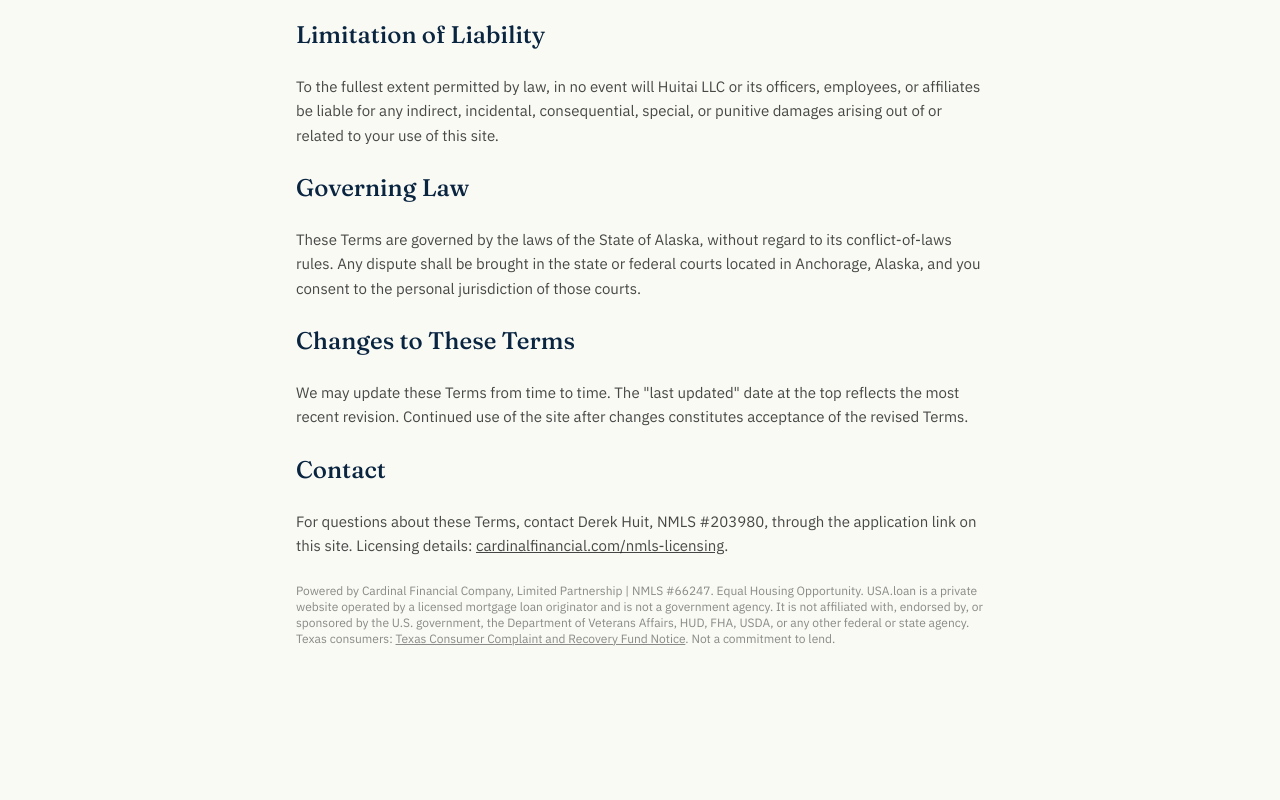
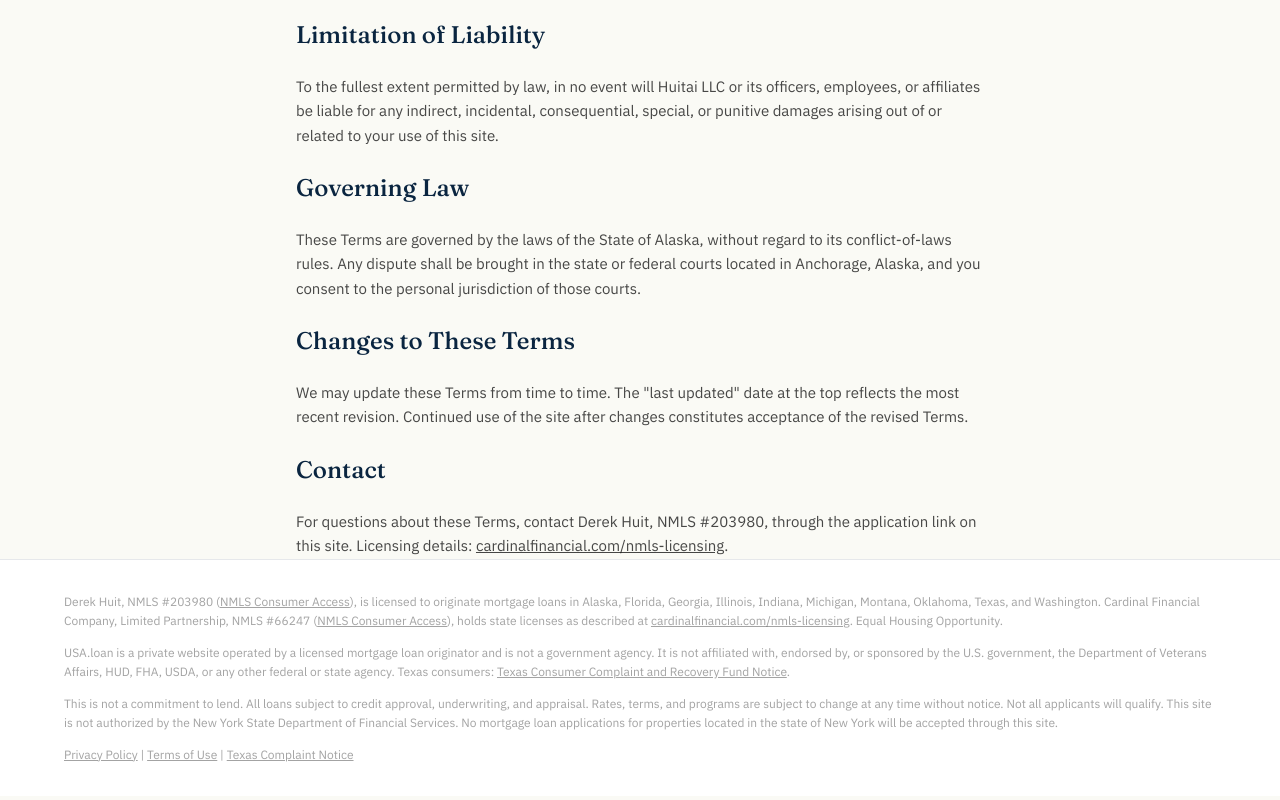
Before and after one commit to derekhuit-afk/usa-loan, a Next.js app: page /terms in a window 1280 px wide. Shown: the part 1487-2287 px from the top of the page. Before the commit the page ends 2246 px from the top, so only its background shows below. Built offline with nearby package versions, Linux system fonts and the light colour scheme.

Commit message:
Shared ComplianceFooter: full licensing, dual NMLS Consumer Access links, privacy/terms links on every page

```diff
--- a/app/learn/[slug]/page.tsx
+++ b/app/learn/[slug]/page.tsx
@@ -1,4 +1,5 @@
 import { notFound } from "next/navigation";
+import ComplianceFooter from "@/components/ComplianceFooter";
 import Link from "next/link";
 import { getPost, getPublishedPosts, POSTS } from "@/content/posts";
 import type { Metadata } from "next";
@@ -228,14 +229,7 @@ export default function LearnPost({ params }: { params: { slug: string } }) {
         source={`usa.loan/learn/${post.slug}`}
       />
 
-      <div className="border-t border-navy/10 bg-white px-6 py-8 md:px-10">
-        <p className="mx-auto max-w-6xl text-xs leading-relaxed text-ink/40">
-          Derek Huit, NMLS #203980. Cardinal Financial Company, Limited Partnership, NMLS #66247.
-          Equal Housing Opportunity. USA.loan is a private website operated by a licensed mortgage loan originator and is not a government agency. It is not affiliated with, endorsed by, or sponsored by the U.S. government, the Department of Veterans Affairs, HUD, FHA, USDA, or any other federal or state agency. Texas consumers: <a href="/texas-complaint-notice" className="underline hover:text-ink/70">Texas Consumer Complaint and Recovery Fund Notice</a>. This is not a commitment to lend. All loans subject to credit approval,
-          underwriting, and appraisal.
-          {isDscr && " " + DSCR_DISCLOSURE}
-        </p>
-      </div>
+      <ComplianceFooter extra={isDscr ? DSCR_DISCLOSURE : undefined} />
     </main>
   );
 }
--- a/app/learn/page.tsx
+++ b/app/learn/page.tsx
@@ -1,4 +1,5 @@
 import Link from "next/link";
+import ComplianceFooter from "@/components/ComplianceFooter";
 import { getPublishedPosts } from "@/content/posts";
 import type { Metadata } from "next";
 import LeadForm from "@/components/LeadForm";
@@ -101,12 +102,7 @@ export default function LearnIndex() {
         heading="Questions about any of these programs?"
       />
 
-      <div className="border-t border-navy/10 bg-white px-6 py-8 md:px-10">
-        <p className="mx-auto max-w-6xl text-xs leading-relaxed text-ink/40">
-          Derek Huit, NMLS #203980. Cardinal Financial Company, Limited Partnership, NMLS #66247.
-          Equal Housing Opportunity. USA.loan is a private website operated by a licensed mortgage loan originator and is not a government agency. It is not affiliated with, endorsed by, or sponsored by the U.S. government, the Department of Veterans Affairs, HUD, FHA, USDA, or any other federal or state agency. Texas consumers: <a href="/texas-complaint-notice" className="underline hover:text-ink/70">Texas Consumer Complaint and Recovery Fund Notice</a>. This is not a commitment to lend.
-        </p>
-      </div>
+      <ComplianceFooter />
     </main>
   );
 }
--- a/app/page.tsx
+++ b/app/page.tsx
@@ -710,8 +710,7 @@ function Footer() {
         <div className="mt-12 border-t border-cream/10 pt-8 text-xs leading-relaxed text-cream/40">
           <p>
             ⌂ Equal Housing Opportunity. USA.loan is a private website operated by a licensed mortgage loan originator and is not a government agency. It is not affiliated with, endorsed by, or sponsored by the U.S. government, the Department of Veterans Affairs, HUD, FHA, USDA, or any other federal or state agency. Texas consumers: <a href="/texas-complaint-notice" className="underline hover:text-ink/70">Texas Consumer Complaint and Recovery Fund Notice</a>. Derek Huit, NMLS #203980, is licensed in Alaska, Florida, Georgia, Illinois, Indiana,
-            Michigan, Montana, Oklahoma, Texas, and Washington. Cardinal Financial Company, Limited Partnership, NMLS
-            #66247, holds state licenses as described at cardinalfinancial.com/nmls-licensing. This site is not
+            Michigan, Montana, Oklahoma, Texas, and Washington. Cardinal Financial Company, Limited Partnership, NMLS #66247 (<a href="https://www.nmlsconsumeraccess.org/EntityDetails.aspx/COMPANY/66247" className="underline hover:text-cream/70" target="_blank" rel="noopener noreferrer">NMLS Consumer Access</a>), holds state licenses as described at <a href="https://www.cardinalfinancial.com/nmls-licensing" className="underline hover:text-cream/70" target="_blank" rel="noopener noreferrer">cardinalfinancial.com/nmls-licensing</a>. This site is not
             authorized by the New York State Department of Financial Services. No mortgage loan applications for
             properties located in the state of New York will be accepted through this site.
           </p>
--- a/app/privacy/page.tsx
+++ b/app/privacy/page.tsx
@@ -1,4 +1,5 @@
 import Link from 'next/link';
+import ComplianceFooter from "@/components/ComplianceFooter";
 
 export const metadata = {
   title: 'Privacy Policy — USA.loan',
@@ -73,12 +74,9 @@ export default function PrivacyPage() {
             Questions about this policy? Contact Derek Huit, NMLS #203980, through the application link on this site, or review licensing at{' '}
             <a className="underline" href="https://www.cardinalfinancial.com/nmls-licensing" target="_blank" rel="noopener">cardinalfinancial.com/nmls-licensing</a>.
           </p>
-
-          <p className="text-xs text-ink/50">
-            Powered by Cardinal Financial Company, Limited Partnership | NMLS #66247. Equal Housing Opportunity. USA.loan is a private website operated by a licensed mortgage loan originator and is not a government agency. It is not affiliated with, endorsed by, or sponsored by the U.S. government, the Department of Veterans Affairs, HUD, FHA, USDA, or any other federal or state agency. Texas consumers: <a href="/texas-complaint-notice" className="underline hover:text-ink/70">Texas Consumer Complaint and Recovery Fund Notice</a>. Not a commitment to lend.
-          </p>
         </div>
       </div>
+      <ComplianceFooter />
     </main>
   );
 }
--- a/app/programs/[program]/page.tsx
+++ b/app/programs/[program]/page.tsx
@@ -1,4 +1,5 @@
 import { notFound } from "next/navigation";
+import ComplianceFooter from "@/components/ComplianceFooter";
 import Link from "next/link";
 import { getProgram, PROGRAMS } from "@/content/programs";
 import type { Metadata } from "next";
@@ -197,15 +198,7 @@ export default function ProgramPage({ params }: { params: { program: string } })
       <LeadForm program={p.slug} source={`usa.loan/programs/${p.slug}`} />
 
       {/* ── Footer compliance ── */}
-      <div className="border-t border-navy/10 bg-white px-6 py-8 md:px-10">
-        <p className="mx-auto max-w-6xl text-xs leading-relaxed text-ink/40">
-          Derek Huit, NMLS #203980, is licensed to originate mortgage loans in Alaska, Georgia, Illinois, Indiana,
-          Michigan, Montana, Oklahoma, Texas, Florida, and Washington. Cardinal Financial Company, Limited Partnership,
-          NMLS #66247. Equal Housing Opportunity. USA.loan is a private website operated by a licensed mortgage loan originator and is not a government agency. It is not affiliated with, endorsed by, or sponsored by the U.S. government, the Department of Veterans Affairs, HUD, FHA, USDA, or any other federal or state agency. Texas consumers: <a href="/texas-complaint-notice" className="underline hover:text-ink/70">Texas Consumer Complaint and Recovery Fund Notice</a>. This is not a commitment to lend. All loans subject to credit
-          approval, underwriting, and appraisal.
-          {p.dscr && " " + DSCR_DISCLOSURE}
-        </p>
-      </div>
+      <ComplianceFooter extra={p.dscr ? DSCR_DISCLOSURE : undefined} />
     </main>
   );
 }
--- a/app/states/[state]/page.tsx
+++ b/app/states/[state]/page.tsx
@@ -1,4 +1,5 @@
 import { notFound } from "next/navigation";
+import ComplianceFooter from "@/components/ComplianceFooter";
 import Link from "next/link";
 import { getState, STATES } from "@/content/states";
 import { getProgram } from "@/content/programs";
@@ -234,15 +235,7 @@ export default function StatePage({ params }: { params: { state: string } }) {
       />
 
       {/* ── Footer compliance ── */}
-      <div className="border-t border-navy/10 bg-white px-6 py-8 md:px-10">
-        <p className="mx-auto max-w-6xl text-xs leading-relaxed text-ink/40">
-          Derek Huit, NMLS #203980, is licensed to originate mortgage loans in Alaska, Georgia, Illinois, Indiana,
-          Michigan, Montana, Oklahoma, Texas, Florida, and Washington. Cardinal Financial Company, Limited Partnership,
-          NMLS #66247. Equal Housing Opportunity. USA.loan is a private website operated by a licensed mortgage loan originator and is not a government agency. It is not affiliated with, endorsed by, or sponsored by the U.S. government, the Department of Veterans Affairs, HUD, FHA, USDA, or any other federal or state agency. Texas consumers: <a href="/texas-complaint-notice" className="underline hover:text-ink/70">Texas Consumer Complaint and Recovery Fund Notice</a>. This is not a commitment to lend. All loans subject to credit
-          approval, underwriting, and appraisal.
-          {s.dscr && " " + DSCR_DISCLOSURE}
-        </p>
-      </div>
+      <ComplianceFooter extra={s.dscr ? DSCR_DISCLOSURE : undefined} />
     </main>
   );
 }
--- a/app/terms/page.tsx
+++ b/app/terms/page.tsx
@@ -1,4 +1,5 @@
 import Link from 'next/link';
+import ComplianceFooter from "@/components/ComplianceFooter";
 
 export const metadata = {
   title: 'Terms of Use — USA.loan',
@@ -75,12 +76,9 @@ export default function TermsPage() {
             For questions about these Terms, contact Derek Huit, NMLS #203980, through the application link on this site. Licensing details:{' '}
             <a className="underline" href="https://www.cardinalfinancial.com/nmls-licensing" target="_blank" rel="noopener">cardinalfinancial.com/nmls-licensing</a>.
           </p>
-
-          <p className="text-xs text-ink/50">
-            Powered by Cardinal Financial Company, Limited Partnership | NMLS #66247. Equal Housing Opportunity. USA.loan is a private website operated by a licensed mortgage loan originator and is not a government agency. It is not affiliated with, endorsed by, or sponsored by the U.S. government, the Department of Veterans Affairs, HUD, FHA, USDA, or any other federal or state agency. Texas consumers: <a href="/texas-complaint-notice" className="underline hover:text-ink/70">Texas Consumer Complaint and Recovery Fund Notice</a>. Not a commitment to lend.
-          </p>
         </div>
       </div>
+      <ComplianceFooter />
     </main>
   );
 }
--- /dev/null
+++ b/components/ComplianceFooter.tsx
@@ -0,0 +1,68 @@
+export default function ComplianceFooter({ extra }: { extra?: string }) {
+  return (
+    <div className="border-t border-navy/10 bg-white px-6 py-8 md:px-10">
+      <div className="mx-auto max-w-6xl text-xs leading-relaxed text-ink/40">
+        <p>
+          Derek Huit, NMLS #203980 (
+          <a
+            href="https://www.nmlsconsumeraccess.org/EntityDetails.aspx/INDIVIDUAL/203980"
+            className="underline hover:text-ink/70"
+            target="_blank"
+            rel="noopener noreferrer"
+          >
+            NMLS Consumer Access
+          </a>
+          ), is licensed to originate mortgage loans in Alaska, Florida, Georgia, Illinois, Indiana, Michigan,
+          Montana, Oklahoma, Texas, and Washington. Cardinal Financial Company, Limited Partnership, NMLS #66247 (
+          <a
+            href="https://www.nmlsconsumeraccess.org/EntityDetails.aspx/COMPANY/66247"
+            className="underline hover:text-ink/70"
+            target="_blank"
+            rel="noopener noreferrer"
+          >
+            NMLS Consumer Access
+          </a>
+          ), holds state licenses as described at{" "}
+          <a
+            href="https://www.cardinalfinancial.com/nmls-licensing"
+            className="underline hover:text-ink/70"
+            target="_blank"
+            rel="noopener noreferrer"
+          >
+            cardinalfinancial.com/nmls-licensing
+          </a>
+          . Equal Housing Opportunity.
+        </p>
+        <p className="mt-3">
+          USA.loan is a private website operated by a licensed mortgage loan originator and is not a government
+          agency. It is not affiliated with, endorsed by, or sponsored by the U.S. government, the Department of
+          Veterans Affairs, HUD, FHA, USDA, or any other federal or state agency. Texas consumers:{" "}
+          <a href="/texas-complaint-notice" className="underline hover:text-ink/70">
+            Texas Consumer Complaint and Recovery Fund Notice
+          </a>
+          .
+        </p>
+        <p className="mt-3">
+          This is not a commitment to lend. All loans subject to credit approval, underwriting, and appraisal.
+          Rates, terms, and programs are subject to change at any time without notice. Not all applicants will
+          qualify. This site is not authorized by the New York State Department of Financial Services. No mortgage
+          loan applications for properties located in the state of New York will be accepted through this site.
+          {extra ? " " + extra : ""}
+        </p>
+        <p className="mt-3">
+          <a href="/privacy" className="underline hover:text-ink/70">
+            Privacy Policy
+          </a>
+          {" | "}
+          <a href="/terms" className="underline hover:text-ink/70">
+            Terms of Use
+          </a>
+          {" | "}
+          <a href="/texas-complaint-notice" className="underline hover:text-ink/70">
+            Texas Complaint Notice
+          </a>
+        </p>
+      </div>
+    </div>
+  );
+}
```
